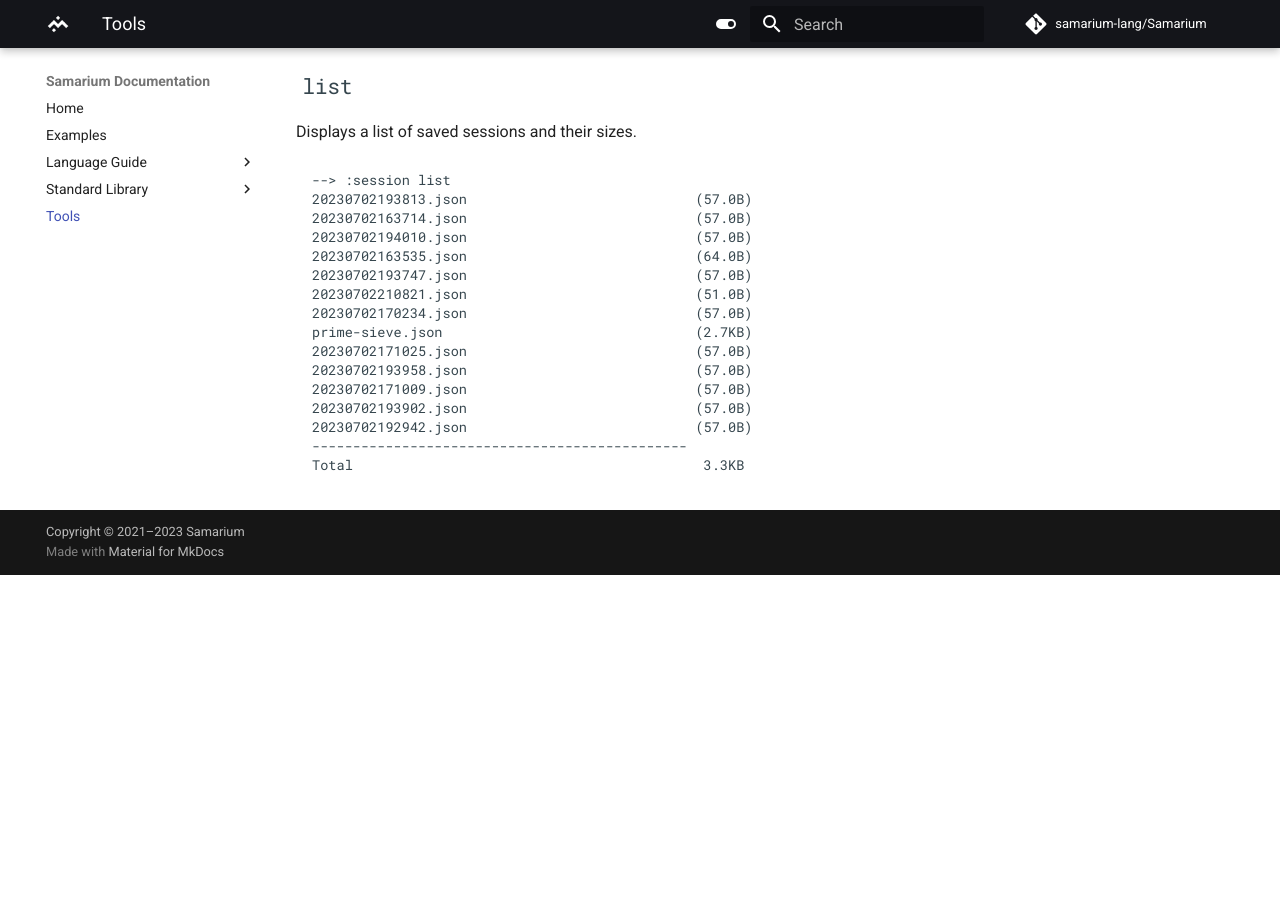
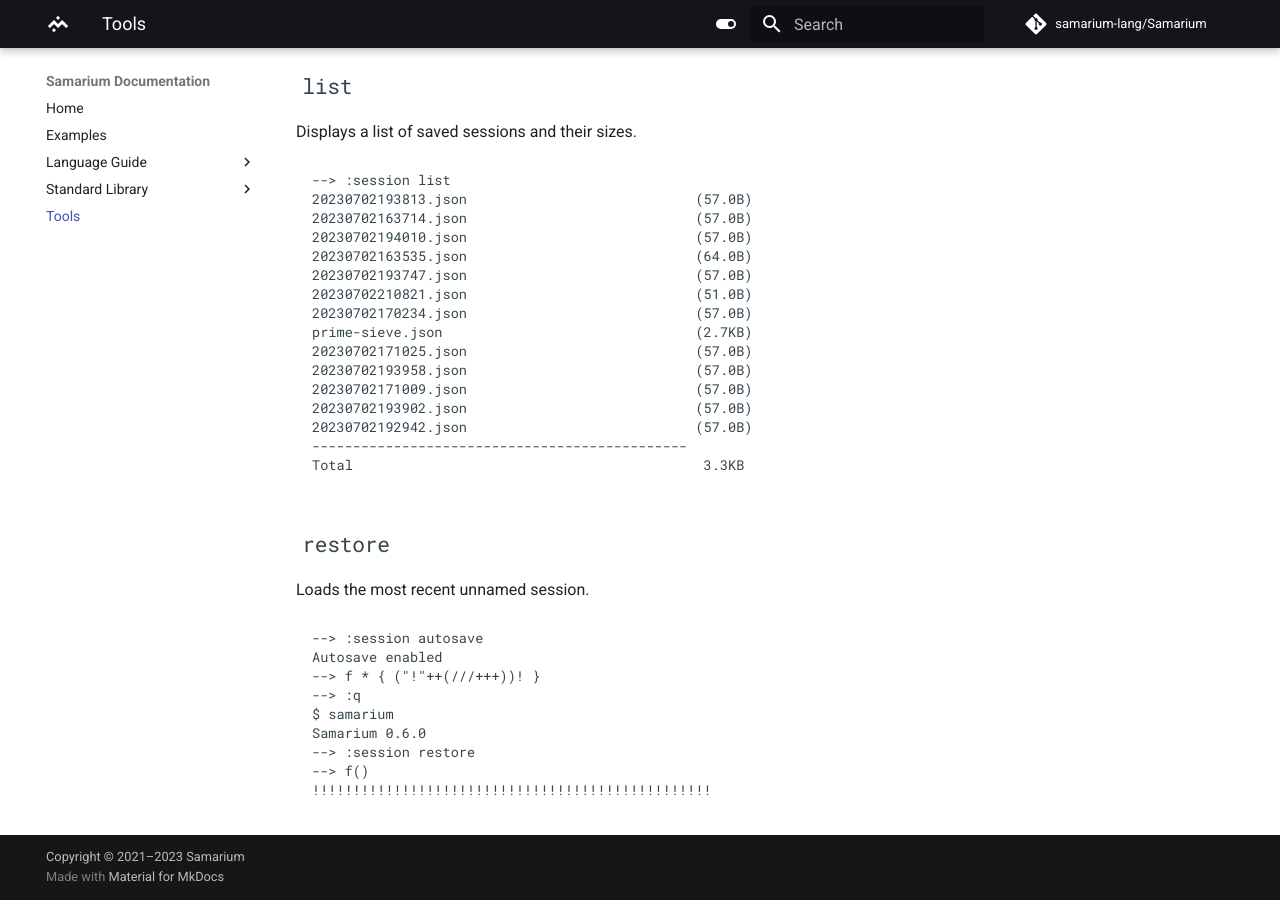
Before and after one commit to samarium-lang/Samarium, an MkDocs documentation site: the page built from docs/tools.md, in a window 1280 px wide and 900 px high, scrolled down 3583 px. Built offline with MkDocs 1.6.1 and Material for MkDocs 9.7.7, drawn with Linux system fonts in a browser that asks for light colours; comment, search, counter and statistics services are not loaded; before the commit the page ends 4158 px from its top, so only the background shows below that.

Commit message:
(docs) Added Sessions.restore command

````diff
--- a/docs/tools.md
+++ b/docs/tools.md
@@ -178,3 +178,18 @@
 ----------------------------------------------
 Total                                           3.3KB
 ```
+
+
+## `restore`
+Loads the most recent unnamed session.
+```
+--> :session autosave
+Autosave enabled
+--> f * { ("!"++(///+++))! }
+--> :q
+$ samarium
+Samarium 0.6.0
+--> :session restore
+--> f()
+!!!!!!!!!!!!!!!!!!!!!!!!!!!!!!!!!!!!!!!!!!!!!!!!!
+```
````
